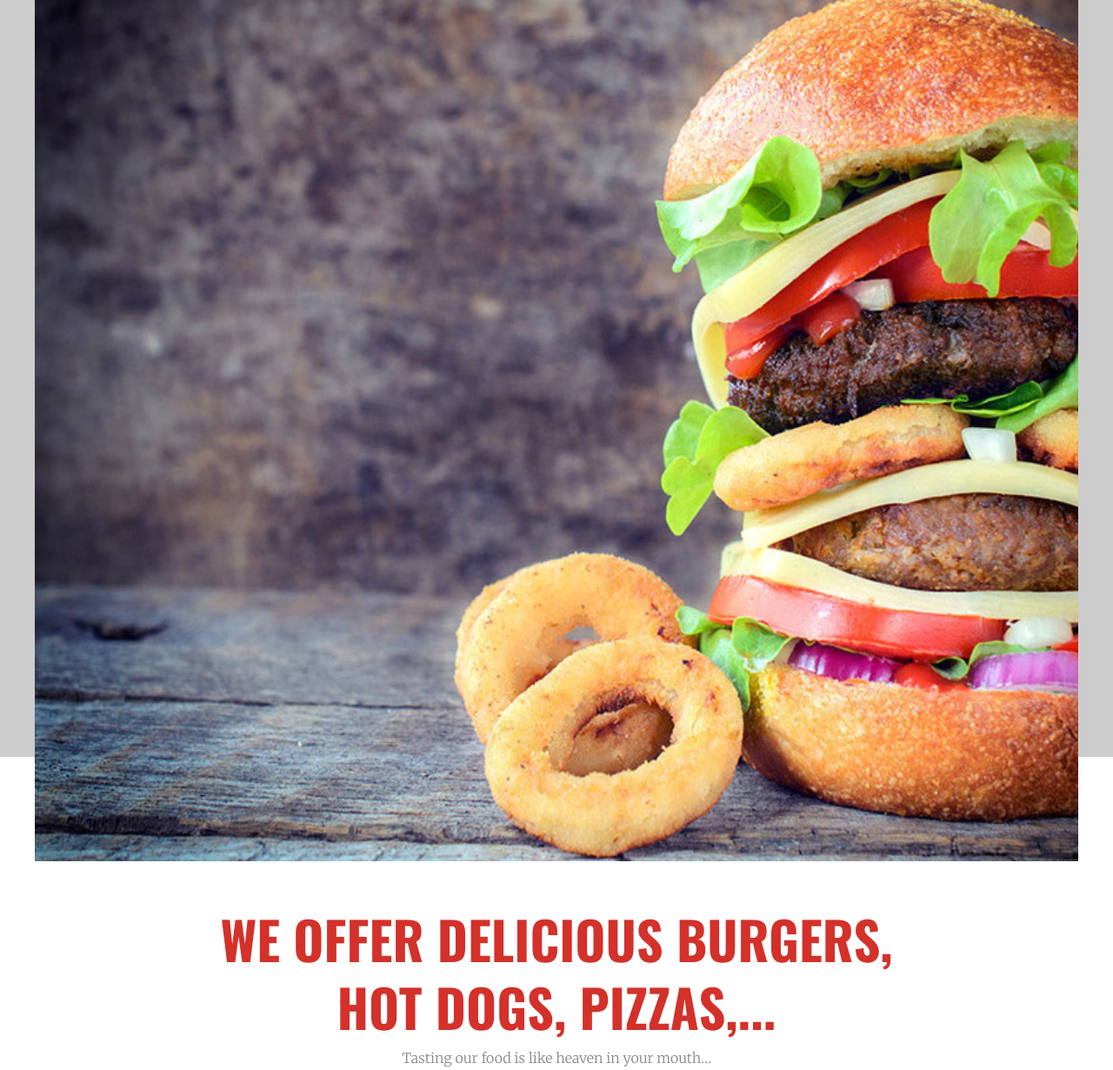
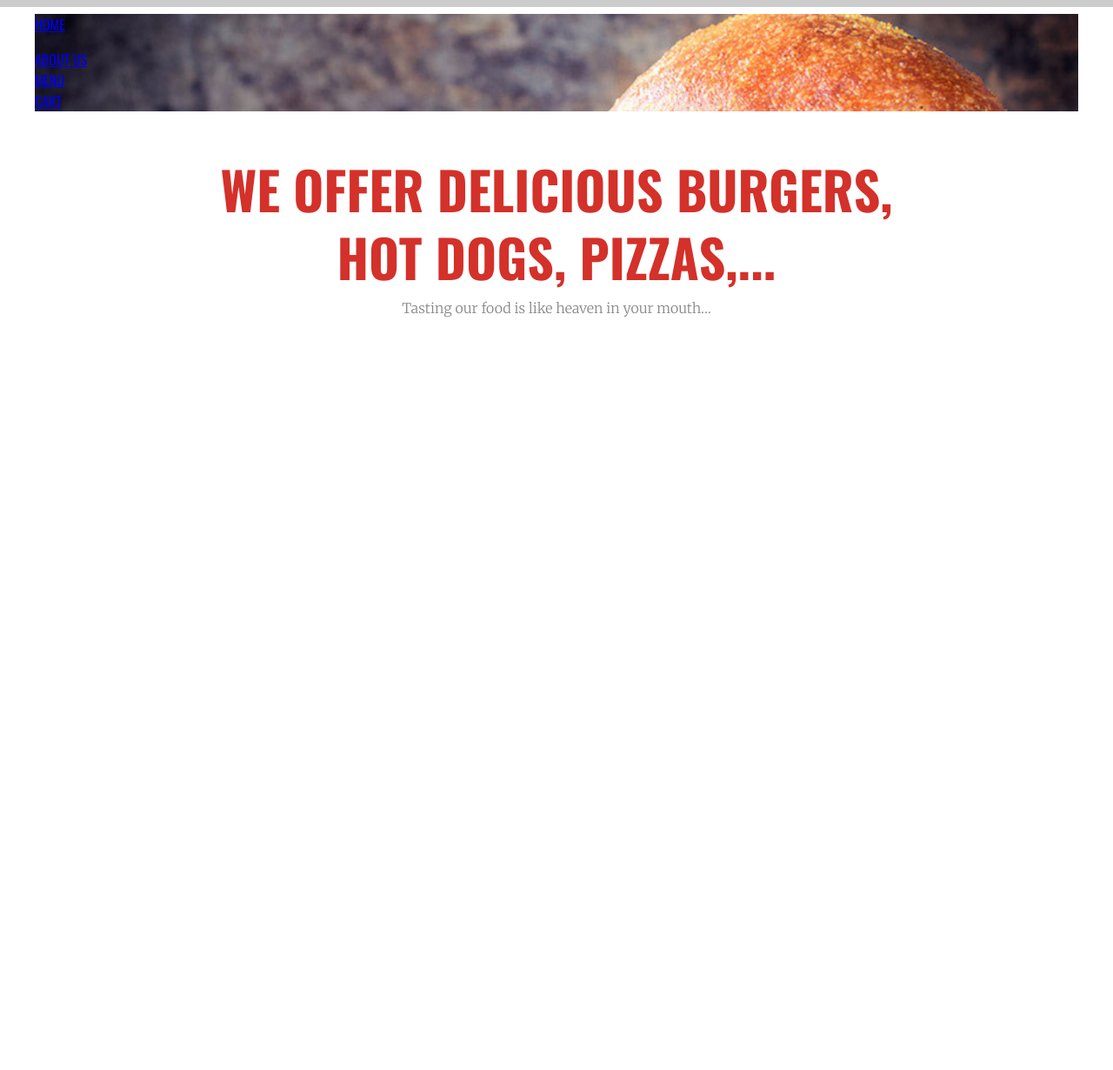
Before and after one commit to Allyday/T2005E_mlem_mlem, a PHP site: page / in a window 1280 px wide. Shown: the top 1230 px of the page at 87% size. After the commit the page ends 365 px from the top, so only its background shows below. Run offline with PHP 8.4, Linux system fonts and the light colour scheme; grey boxes labelled with a size stand in for pictures from a placeholder-image service; some libraries are stand-ins or nearby versions.

Commit message:
add linking

```diff
--- a/css/home.css
+++ b/css/home.css
@@ -24,7 +24,7 @@ body {
 #landing {
   background-image: url("../data/images/burger-header.jpg");
   background-size: cover;
-  height: 990px;
+  max-height: 855px;
   float: none;
   margin: auto;
 }
--- a/home.html
+++ b/home.html
@@ -4,6 +4,7 @@
 <head>
   <meta charset="UTF-8">
   <title>Mlem mlem</title>
+  <base href="https://mlem-mlem.herokuapp.com/" target="_self">
   <link rel="stylesheet" type="text/css" href="css/home.css" />
   <link rel="icon" href="data/images/burger-icon-colored.svg">
   <!-- font imports -->
@@ -14,7 +15,20 @@
 <body>
   <div class="body">
     <div id="landing">
-
+      <div id="main-menu">
+        <div>
+          <p class="navigation-menu"> <a href="product-details.html" class="sans-serif navigation-menu">HOME</a></p>
+        </div>
+        <div>
+          <a href="about.html" class="sans-serif navigation-menu">ABOUT US</a>
+        </div>
+        <div>
+          <a href="menu.html" class="sans-serif navigation-menu">MENU</a>
+        </div>
+        <div>
+          <a href="cart.html" class="sans-serif navigation-menu">CART</a>
+        </div>
+      </div>
     </div>
     <div id="white-bit">
       <div class="body center-content">
```
